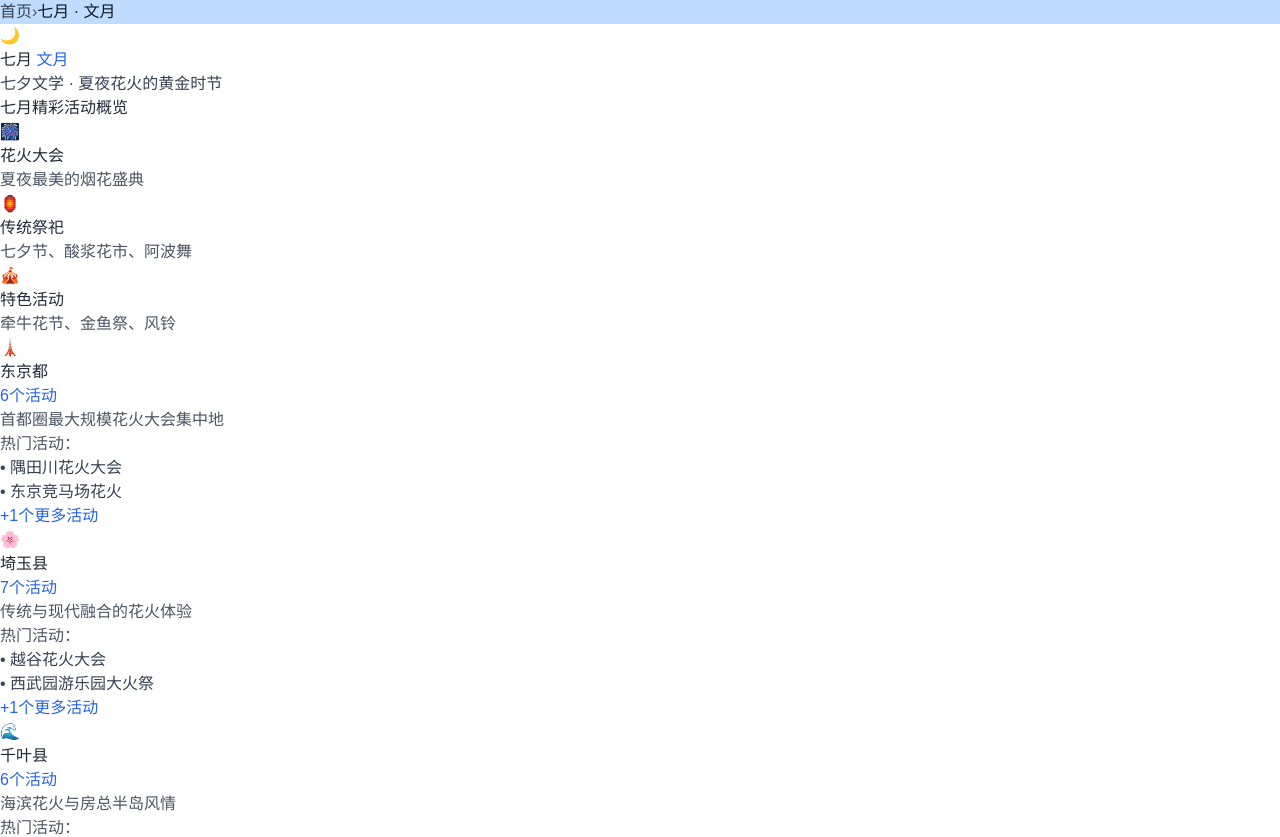
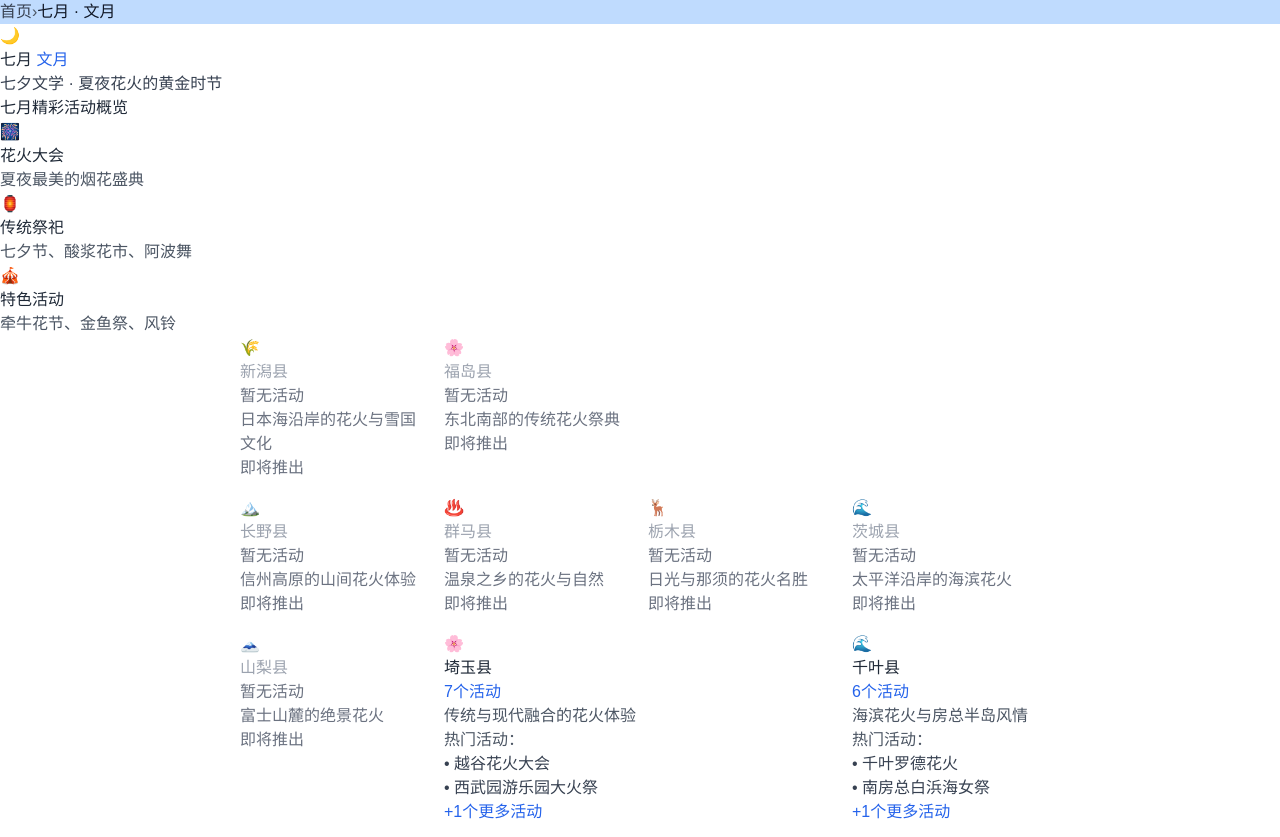
Before and after one commit to gakukinn/tokyo-seasonal-guide, a Next.js app: page /july in a window 1280 px wide. Shown: the top 837 px of the page. Built offline with nearby package versions, Linux system fonts and the light colour scheme.

Commit message:
实现12地区地理位置布局：将原6个地区扩展为12个独立地区，使用CSS Grid按地理位置排列，支持响应式设计

```diff
--- a/src/components/MonthTemplate.tsx
+++ b/src/components/MonthTemplate.tsx
@@ -18,7 +18,16 @@ const getRegionActivityCounts = (monthId: number) => {
       chiba: { count: 6, activities: ['千叶罗德花火', '南房总白浜海女祭', '富津市民花火大会'] },
       kanagawa: { count: 3, activities: ['镰仓花火大会', '横滨夜间花火', '八景岛花火交响曲'] },
       kitakanto: { count: 4, activities: ['水户花火大会', '真冈花火大会', '玉村花火大会'] },
-      koshinetsu: { count: 6, activities: ['富士河口湖花火', '祇园柏崎花火', '动漫经典花火'] }
+      koshinetsu: { count: 6, activities: ['富士河口湖花火', '祇园柏崎花火', '动漫经典花火'] },
+      // 新增地区（暂时没有活动数据）
+      niigata: { count: 0, activities: [] },
+      fukushima: { count: 0, activities: [] },
+      nagano: { count: 0, activities: [] },
+      gunma: { count: 0, activities: [] },
+      tochigi: { count: 0, activities: [] },
+      ibaraki: { count: 0, activities: [] },
+      yamanashi: { count: 0, activities: [] },
+      shizuoka: { count: 0, activities: [] }
     };
   }
 
@@ -30,7 +39,16 @@ const getRegionActivityCounts = (monthId: number) => {
       chiba: { count: 8, activities: ['幕张海滨花火', '松户花火大会', '市川花火大会'] },
       kanagawa: { count: 8, activities: ['厚木鲇祭花火', '金泽祭花火', '横滨夜间花火'] },
       kitakanto: { count: 6, activities: ['足利花火大会', '高崎花火大会', '前桥花火大会'] },
-      koshinetsu: { count: 6, activities: ['神明花火大会', '新潟祭花火', '长冈花火大会'] }
+      koshinetsu: { count: 6, activities: ['神明花火大会', '新潟祭花火', '长冈花火大会'] },
+      // 新增地区（暂时没有活动数据）
+      niigata: { count: 0, activities: [] },
+      fukushima: { count: 0, activities: [] },
+      nagano: { count: 0, activities: [] },
+      gunma: { count: 0, activities: [] },
+      tochigi: { count: 0, activities: [] },
+      ibaraki: { count: 0, activities: [] },
+      yamanashi: { count: 0, activities: [] },
+      shizuoka: { count: 0, activities: [] }
     };
   }
 
@@ -42,7 +60,16 @@ const getRegionActivityCounts = (monthId: number) => {
       chiba: { count: 0, activities: [] },
       kanagawa: { count: 2, activities: ['八景岛花火', '横滨花火'] },
       kitakanto: { count: 6, activities: ['常陆海滨花火', '小山花火', '大洗花火'] },
-      koshinetsu: { count: 2, activities: ['朝原花火', '信作花火'] }
+      koshinetsu: { count: 2, activities: ['朝原花火', '信作花火'] },
+      // 新增地区（暂时没有活动数据）
+      niigata: { count: 0, activities: [] },
+      fukushima: { count: 0, activities: [] },
+      nagano: { count: 0, activities: [] },
+      gunma: { count: 0, activities: [] },
+      tochigi: { count: 0, activities: [] },
+      ibaraki: { count: 0, activities: [] },
+      yamanashi: { count: 0, activities: [] },
+      shizuoka: { count: 0, activities: [] }
     };
   }
 
@@ -53,47 +80,135 @@ const getRegionActivityCounts = (monthId: number) => {
     chiba: { count: 0, activities: [] },
     kanagawa: { count: 0, activities: [] },
     kitakanto: { count: 0, activities: [] },
-    koshinetsu: { count: 0, activities: [] }
+    koshinetsu: { count: 0, activities: [] },
+    niigata: { count: 0, activities: [] },
+    fukushima: { count: 0, activities: [] },
+    nagano: { count: 0, activities: [] },
+    gunma: { count: 0, activities: [] },
+    tochigi: { count: 0, activities: [] },
+    ibaraki: { count: 0, activities: [] },
+    yamanashi: { count: 0, activities: [] },
+    shizuoka: { count: 0, activities: [] }
   };
 };
 
-// 地区信息配置
-const regionConfig = {
-  tokyo: {
-    name: '东京都',
-    emoji: '🗼',
-    color: 'from-red-100 to-pink-100 border-red-300/60',
-    description: '首都圈最大规模花火大会集中地'
+// 地区信息配置 - 扩展为12个地区
+const regionConfig: Record<string, {
+  name: string;
+  emoji: string;
+  color: string;
+  description: string;
+  gridArea: string;
+  hidden?: boolean;
+}> = {
+  // 第一行：北部地区
+  niigata: {
+    name: '新潟县',
+    emoji: '🌾',
+    color: 'from-green-100 to-emerald-100 border-green-300/60',
+    description: '日本海沿岸的花火与雪国文化',
+    gridArea: 'niigata'
+  },
+  fukushima: {
+    name: '福岛县',
+    emoji: '🌸',
+    color: 'from-blue-100 to-cyan-100 border-blue-300/60',
+    description: '东北南部的传统花火祭典',
+    gridArea: 'fukushima'
+  },
+
+  // 第二行：中部地区
+  nagano: {
+    name: '长野县',
+    emoji: '🏔️',
+    color: 'from-green-100 to-emerald-100 border-green-300/60',
+    description: '信州高原的山间花火体验',
+    gridArea: 'nagano'
+  },
+  gunma: {
+    name: '群马县',
+    emoji: '♨️',
+    color: 'from-yellow-100 to-orange-100 border-yellow-300/60',
+    description: '温泉之乡的花火与自然',
+    gridArea: 'gunma'
+  },
+  tochigi: {
+    name: '栃木县',
+    emoji: '🦌',
+    color: 'from-purple-100 to-indigo-100 border-purple-300/60',
+    description: '日光与那须的花火名胜',
+    gridArea: 'tochigi'
+  },
+  ibaraki: {
+    name: '茨城县',
+    emoji: '🌊',
+    color: 'from-blue-100 to-cyan-100 border-blue-300/60',
+    description: '太平洋沿岸的海滨花火',
+    gridArea: 'ibaraki'
+  },
+
+  // 第三行：中南部地区
+  yamanashi: {
+    name: '山梨县',
+    emoji: '🗻',
+    color: 'from-purple-100 to-pink-100 border-purple-300/60',
+    description: '富士山麓的绝景花火',
+    gridArea: 'yamanashi'
   },
   saitama: {
     name: '埼玉县',
     emoji: '🌸',
     color: 'from-pink-100 to-purple-100 border-pink-300/60',
-    description: '传统与现代融合的花火体验'
+    description: '传统与现代融合的花火体验',
+    gridArea: 'saitama'
   },
   chiba: {
     name: '千叶县',
     emoji: '🌊',
     color: 'from-blue-100 to-cyan-100 border-blue-300/60',
-    description: '海滨花火与房总半岛风情'
+    description: '海滨花火与房总半岛风情',
+    gridArea: 'chiba'
+  },
+
+  // 第四行：南部地区
+  shizuoka: {
+    name: '静冈县',
+    emoji: '🍃',
+    color: 'from-green-100 to-emerald-100 border-green-300/60',
+    description: '富士山南麓的茶乡花火',
+    gridArea: 'shizuoka'
+  },
+  tokyo: {
+    name: '东京都',
+    emoji: '🗼',
+    color: 'from-red-100 to-pink-100 border-red-300/60',
+    description: '首都圈最大规模花火大会集中地',
+    gridArea: 'tokyo'
   },
   kanagawa: {
     name: '神奈川县',
     emoji: '🌺',
     color: 'from-purple-100 to-indigo-100 border-purple-300/60',
-    description: '横滨港湾与湘南海岸花火'
+    description: '横滨港湾与湘南海岸花火',
+    gridArea: 'kanagawa'
   },
+
+  // 保留原有的合并地区作为备用
   kitakanto: {
     name: '北关东',
     emoji: '🏔️',
     color: 'from-green-100 to-emerald-100 border-green-300/60',
-    description: '群马・栃木・茨城三县花火'
+    description: '群马・栃木・茨城三县花火',
+    gridArea: 'kitakanto',
+    hidden: true // 隐藏，不在新布局中显示
   },
   koshinetsu: {
     name: '甲信越',
     emoji: '⛰️',
     color: 'from-yellow-100 to-orange-100 border-yellow-300/60',
-    description: '富士山麓与信州高原花火'
+    description: '富士山麓与信州高原花火',
+    gridArea: 'koshinetsu',
+    hidden: true // 隐藏，不在新布局中显示
   }
 };
 
@@ -188,8 +303,40 @@ export default function MonthTemplate({ monthId, customConfig }: MonthTemplatePr
  <section className="py-20 bg-white/30 backdrop-blur-sm">
  <div className="max-w-7xl mx-auto px-4 sm:px-6 lg:px-8">
 
- <div className="grid grid-cols-1 md:grid-cols-2 lg:grid-cols-3 gap-8">
- {Object.entries(regionConfig).map(([regionKey, region]) => {
+ {/* 地理位置布局的CSS Grid */}
+ <style jsx>{`
+ .region-grid {
+ display: grid;
+ grid-template-columns: 1fr 1fr 1fr 1fr;
+ grid-template-rows: auto auto auto auto;
+ gap: 1rem;
+ max-width: 800px;
+ margin: 0 auto;
+ grid-template-areas:
+ "niigata fukushima fukushima ."
+ "nagano gunma tochigi ibaraki"
+ "yamanashi saitama saitama chiba"
+ "shizuoka tokyo kanagawa chiba";
+ }
+
+ @media (max-width: 768px) {
+ .region-grid {
+ grid-template-columns: 1fr 1fr;
+ grid-template-areas:
+ "niigata fukushima"
+ "nagano gunma"
+ "tochigi ibaraki"
+ "yamanashi saitama"
+ "shizuoka tokyo"
+ "kanagawa chiba";
+ }
+ }
+ `}</style>
+
+ <div className="region-grid">
+ {Object.entries(regionConfig)
+ .filter(([_, region]) => !region.hidden) // 过滤掉隐藏的地区
+ .map(([regionKey, region]) => {
  const regionData = regionCounts[regionKey as keyof typeof regionCounts];
  const hasEvents = regionData.count > 0;
 
@@ -197,11 +344,12 @@ export default function MonthTemplate({ monthId, customConfig }: MonthTemplatePr
  <Link
  key={regionKey}
  href={hasEvents ? `/${getMonthPath(monthConfig.id)}/${monthConfig.activities[0]?.id}/${regionKey}` : '#'}
- className={`group relative block p-8 rounded-3xl transition-all duration-500 transform ${
+ className={`group relative block p-6 rounded-2xl transition-all duration-500 transform ${
  hasEvents
  ? `bg-gradient-to-br ${region.color} hover:shadow-2xl cursor-pointer hover:scale-105 hover:-translate-y-2 shadow-xl backdrop-blur-sm hover:border-white/80`
  : 'bg-gray-100/80 border-gray-300/60 cursor-not-allowed backdrop-blur-sm shadow-md'
  } border-2`}
+ style={{ gridArea: region.gridArea }}
  onClick={(e) => {
  if (!hasEvents) {
  e.preventDefault();
```
